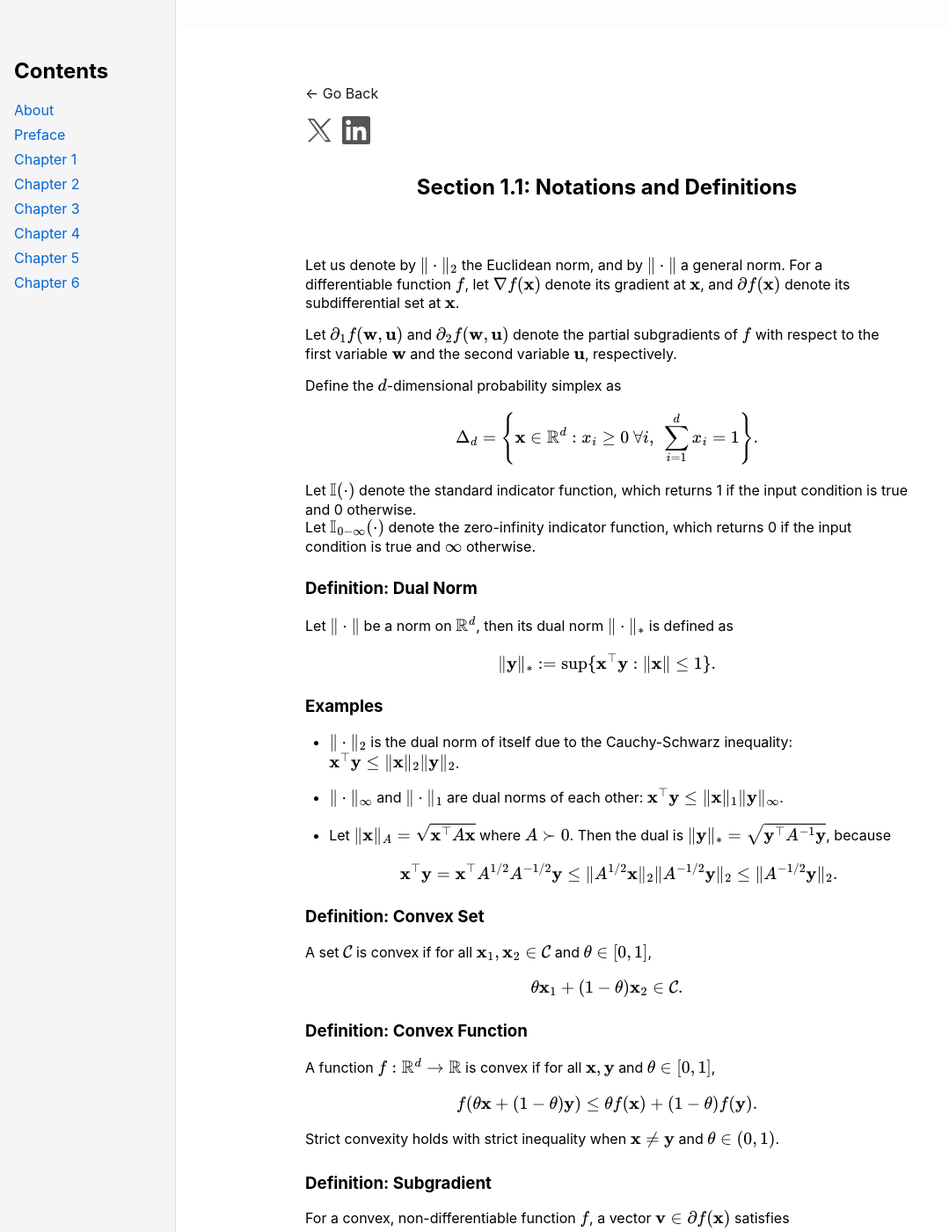
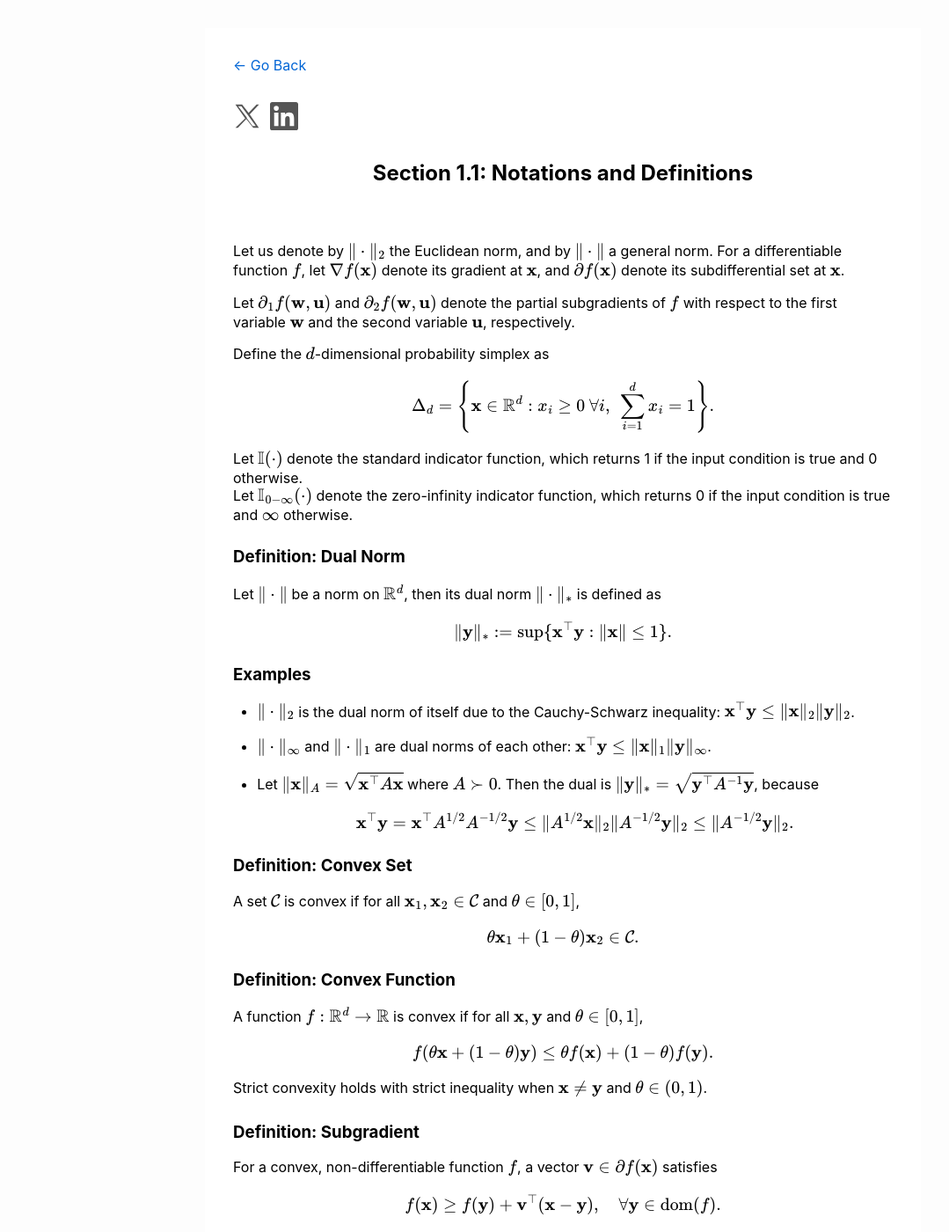
Before and after one commit to optmai/opt4ml, a Jekyll site: the page Ch1-1.html, which Jekyll copies as it is, in a window 1280 px wide and 1400 px high. Shown: the whole window at 88% size, without its empty margins (0-1079 px from the left). Built offline with Jekyll 4.4.1, drawn with Linux system fonts in a browser that asks for light colours.

Commit message:
Add files via upload

```diff
--- a/Ch1-1.html
+++ b/Ch1-1.html
@@ -168,75 +168,28 @@
   </style>
   <style>
     body {
-      margin:  2rem auto;
-      max-width: 850px;
+      max-width: 750px;
+      margin: 2rem auto;
       padding: 2rem;
       font-family: -apple-system, BlinkMacSystemFont, "Segoe UI", Helvetica, Arial, sans-serif;
       background-color: #ffffff;
       color: #000000;
     }
 
-    #sidebar {
-      width: 200px;
-      padding: 2rem 1rem;
-      background-color: #f5f5f5;
-      border-right: 1px solid #ddd;
-      box-sizing: border-box;
-      height: 100vh;
-      position: fixed;
-      left: 0;
-      top: 0;
-      overflow-y: auto;
-    }
-
-    #sidebar a {
-      display: block;
-      margin-bottom: 0.5rem;
-      color: #0366d6;
-      text-decoration: none;
-    }
-
-    #sidebar a:hover {
-      text-decoration: underline;
-    }
-
-    .main-content {
-      margin-left: 100px;
-      padding: 2rem;
-      box-sizing: border-box;
-      flex-grow: 1;
-    }
-
-    .content-inner {
-      width: 750px;
-      margin: 0 auto;
-    }
-
-    /* New styles for the header with back link and share buttons */
-  .header-top {
-    max-width: 750px;
-    margin: 0 auto 1rem auto;
-    display: block;
-    align-items: flex-start;
-    justify-content: flex-start;
-    gap: 1rem;
-  }
-
-    /* Style for the back link */
     .back-link {
       font-size: 1rem;
+      margin-bottom: 1rem;
       display: inline-block;
       text-decoration: none;
-      color: #0366d6
-      margin-bottom: 5rem;;
+      color: #0366d6;
     }
 
     .back-link:hover {
       text-decoration: underline;
     }
 
-    /* Share buttons container style */
     .share-buttons {
+      margin: 1rem 0;
       display: flex;
       gap: 10px;
     }
@@ -261,24 +214,9 @@
     }
   </style>
 
-  <nav id="sidebar">
-    <h2>Contents</h2>
-    <a href="about">About</a>
-    <a href="breface">Preface</a>
-    <a href="chapter1">Chapter 1</a>
-    <a href="chapter2">Chapter 2</a>
-    <a href="chapter3">Chapter 3</a>
-    <a href="chapter4">Chapter 4</a>
-    <a href="chapter5">Chapter 5</a>
-    <a href="chapter6">Chapter 6</a>
-  </nav>
+  <a href="../" class="back-link">← Go Back</a>
 
-  <div class="main-content">
-    <div class="header-top">
-      <!-- Header with back link and share buttons -->
-      <div class="header-top">
-        <a href="chapter1" class="back-link">← Go Back</a>
-     </div> <div class="share-buttons">
+  <div class="share-buttons">
     <!-- X icon -->
     <button onclick="shareOnX()" title="Share on X">
       <svg viewBox="0 0 24 24"><path d="M14.23 10.45 22.12 2h-2.09l-6.77 7.16L7.71 2H2l8.3 11.8L2 22h2.09l7.18-7.61 5.94 7.61H22l-7.77-11.55zm-2.55 2.71-.83-1.14L4.34 3.5h2.72l5.1 6.99.84 1.14 6.41 8.78h-2.71l-5.02-6.75z"/></svg>
@@ -288,11 +226,6 @@
     <button onclick="shareOnLinkedIn()" title="Share on LinkedIn">
       <svg viewBox="0 0 24 24"><path d="M20.45 20.45h-3.63V15c0-1.3-.03-2.97-1.81-2.97-1.82 0-2.1 1.42-2.1 2.87v5.55H9.29V9h3.49v1.56h.05c.48-.9 1.65-1.84 3.39-1.84 3.63 0 4.3 2.39 4.3 5.5v6.23zM5.34 7.43a2.1 2.1 0 1 1 0-4.2 2.1 2.1 0 0 1 0 4.2zM7.15 20.45H3.54V9h3.61v11.45zM22.22 0H1.78C.8 0 0 .78 0 1.74v20.52C0 23.2.8 24 1.78 24h20.44c.98 0 1.78-.8 1.78-1.74V1.74C24 .78 23.2 0 22.22 0z"/></svg>
     </button>
-        </div>
-
-  <div class="content-inner">
-      <!-- Your markdown-rendered content will go here -->
-    </div>
   </div>
 
   <script>
@@ -318,7 +251,6 @@
     };
   </script>
   <script defer src="https://cdn.jsdelivr.net/npm/mathjax@3/es5/tex-mml-chtml.js"></script>
-
   <script
   src="https://cdn.jsdelivr.net/npm/mathjax@3/es5/tex-chtml-full.js"
   type="text/javascript"></script>
```
Lines whose indentation alone changed are shown as unchanged.
